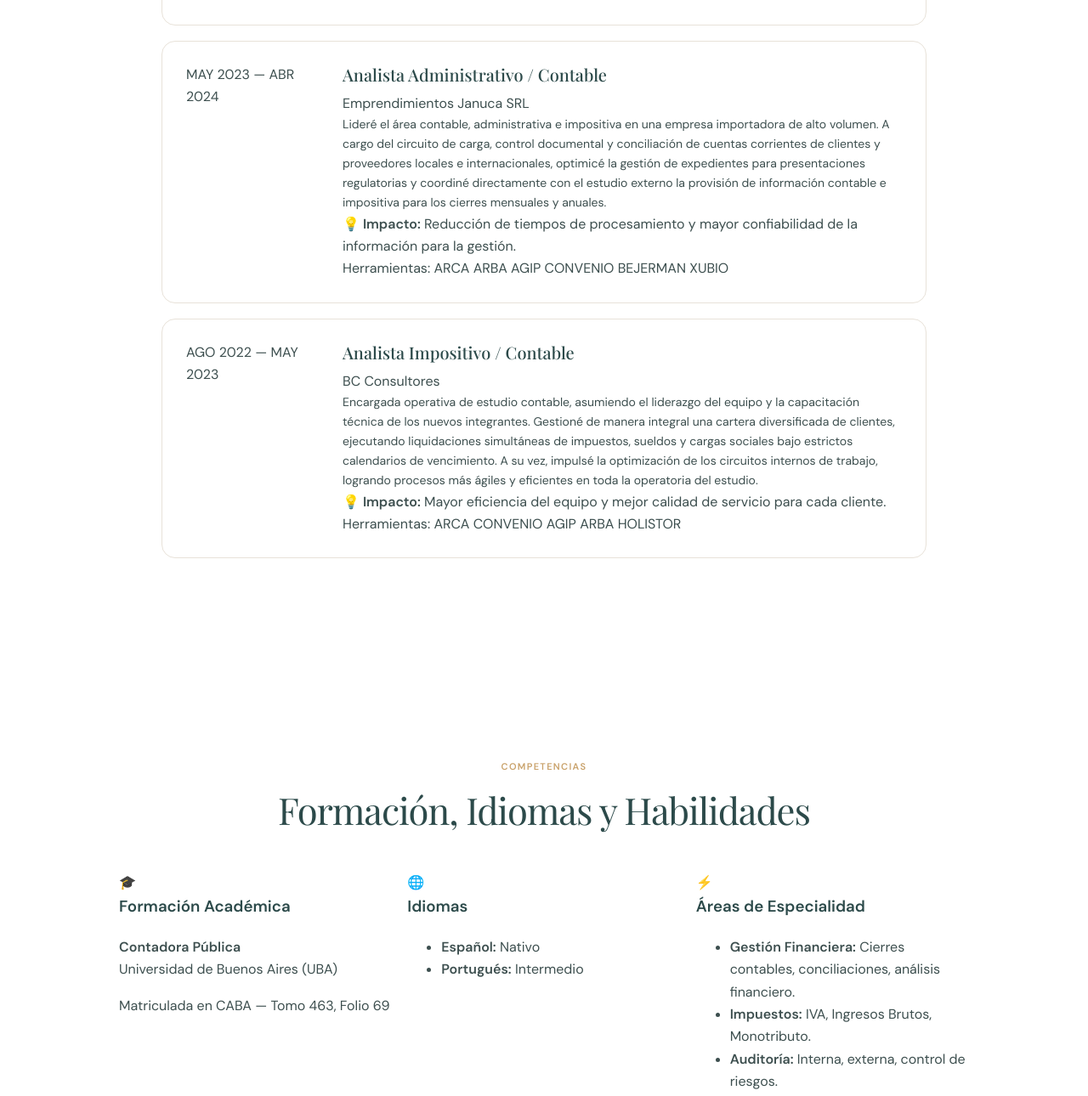
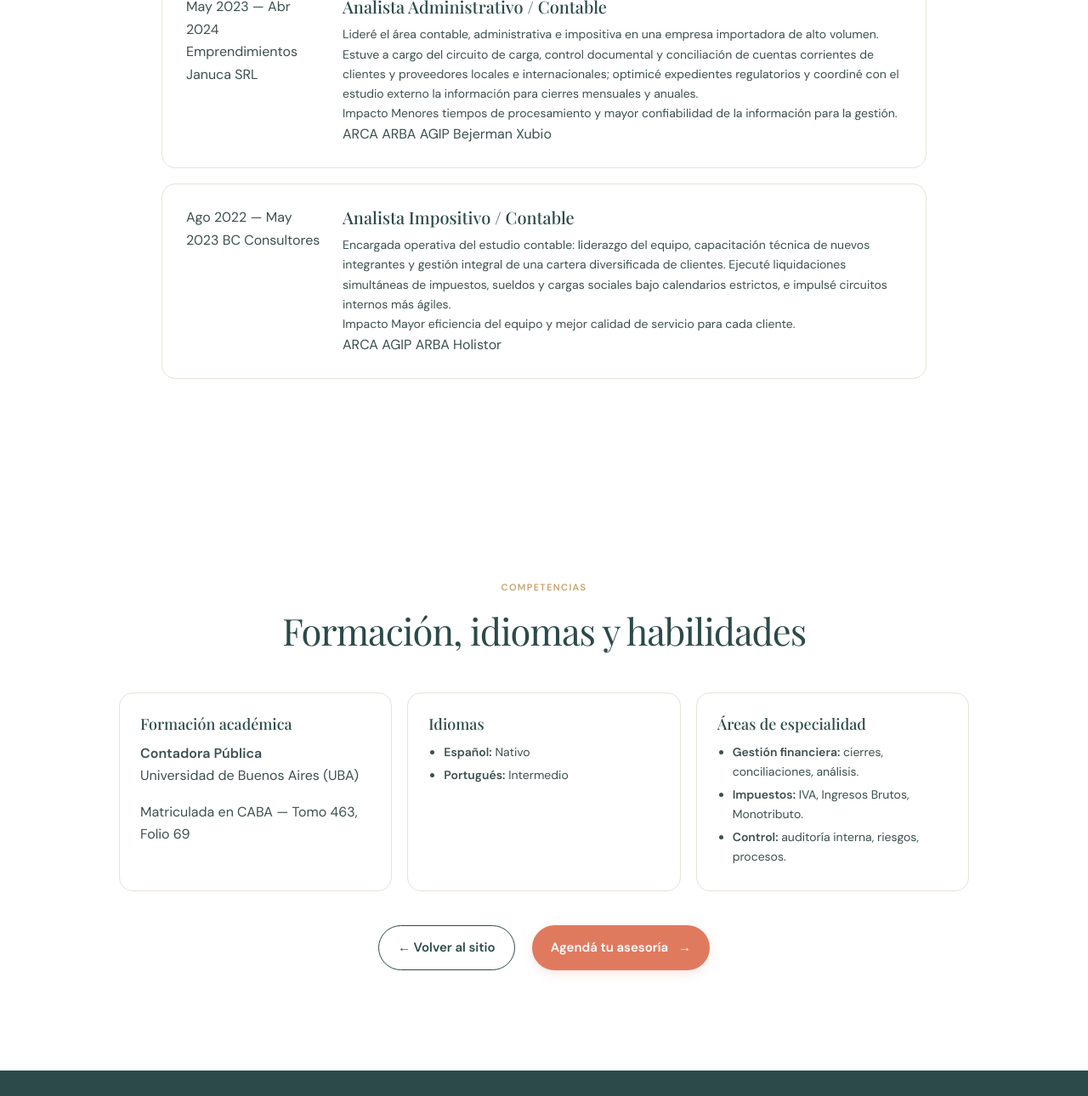
Before and after one commit to nahuegl/marisa-mancuello, a plain HTML site: page trayectoria.html in a window 1280 px wide. Shown: the part 1229-2519 px from the top of the page at 85% size. Drawn offline with nearby package versions, Linux system fonts and the light colour scheme.

Commit message:
Restore and polish Trajectory page structure + styles + bilingual + LinkedIn

```diff
--- a/trayectoria.html
+++ b/trayectoria.html
@@ -23,19 +23,18 @@
       </nav>
       <div class="header-actions">
         <button class="language-toggle" type="button" aria-label="Switch to English">EN</button>
-        <a class="button button-small" href="index.html#sobre-mi">
-          <span>← Volver al sitio</span>
+        <a class="button button-small header-cta" href="index.html#sobre-mi">
+          <span data-i18n="backToSite">← Volver al sitio</span>
         </a>
       </div>
     </header>
 
     <main class="trajectory-page">
-      <!-- Banner / Header de la Trayectoria -->
-      <section class="trajectory-hero section">
+      <section class="trajectory-hero">
         <div class="trajectory-hero-inner">
           <div class="trajectory-hero-copy">
-            <a href="index.html#sobre-mi" class="back-link">← <span data-i18n="backToHome">Volver a Sobre Mí</span></a>
-            <p class="eyebrow" data-i18n="trajEyebrow">Perfil Profesional</p>
+            <a href="index.html#sobre-mi" class="back-link">← <span data-i18n="backToHome">Volver a Sobre mí</span></a>
+            <p class="eyebrow" data-i18n="trajEyebrow">Perfil profesional</p>
             <h1 class="trajectory-title" data-i18n="trajName">Marisa Raquel Mancuello</h1>
             <p class="trajectory-subtitle" data-i18n="trajSub">Contadora Pública (UBA) · Matriculada en CABA — Tomo 463, Folio 69</p>
 
@@ -45,41 +44,37 @@
             </div>
 
             <p class="trajectory-bio" data-i18n="trajBio">
-              Contadora Pública con más de 10 años de trayectoria en administración, contabilidad, impuestos y finanzas. Mi diferencial no es solamente ejecutar tareas: me especializo en detectar inconsistencias, optimizar procesos y transformar la información contable en una herramienta estratégica para la toma de decisiones. Aporto enfoque analítico, criterio profesional y una orientación permanente a la mejora continua de los procesos administrativos, impositivos y financieros.
+              Contadora Pública con más de 10 años de trayectoria en administración, contabilidad, impuestos y finanzas. Me especializo en detectar inconsistencias, optimizar procesos y transformar la información contable en una herramienta estratégica para la toma de decisiones.
             </p>
           </div>
           <figure class="trajectory-portrait">
-            <img src="Marisa%20Mancuello%203.jpeg" alt="Marisa Raquel Mancuello" />
+            <img src="Marisa%20Mancuello%203.jpeg" alt="Marisa Raquel Mancuello" width="420" height="520" />
           </figure>
         </div>
       </section>
 
-      <!-- Experiencia Profesional -->
-      <section class="section trajectory-experience">
-        <div class="container">
+      <section class="section trajectory-experience" aria-labelledby="exp-title">
         <div class="section-intro">
-            <p class="eyebrow" data-i18n="expEyebrow">Trayectoria Laboral</p>
-            <h2 data-i18n="expTitle">Experiencia Profesional</h2>
+          <p class="eyebrow" data-i18n="expEyebrow">Trayectoria laboral</p>
+          <h2 id="exp-title" data-i18n="expTitle">Experiencia profesional</h2>
         </div>
 
         <div class="timeline">
-            <!-- Puesto 1 -->
           <article class="timeline-item">
-              <div class="timeline-badge" data-i18n="job1Dates">ABR 2024 — ACTUALIDAD</div>
-              <div class="timeline-content">
-                <div class="timeline-header">
-                  <h3 data-i18n="job1Title">Analista Sr. Administrativo / Contable</h3>
+            <div class="timeline-meta">
+              <span class="timeline-dates" data-i18n="job1Dates">Abr 2024 — Actualidad</span>
               <span class="company">Newbet SA</span>
             </div>
+            <div class="timeline-content">
+              <h3 data-i18n="job1Title">Analista Sr. Administrativo / Contable</h3>
               <p data-i18n="job1Desc">
-                  Al incorporarme, encontré procesos contables enfocados solo en el cumplimiento mensual, con inconsistencias arrastradas de gestiones anteriores. Lideré el área contable y administrativa regularizando las obligaciones pendientes, corrigiendo errores de categorización tributaria y documentando y estandarizando los procedimientos del área, además de elaborar reportes financieros para gerencia.
+                Al incorporarme, encontré procesos contables enfocados solo en el cumplimiento mensual, con inconsistencias arrastradas de gestiones anteriores. Lideré el área contable y administrativa: regularicé obligaciones pendientes, corregí errores de categorización tributaria, documenté y estandaricé procedimientos, y elaboré reportes financieros para gerencia.
               </p>
-                <div class="impact-box">
-                  <strong>💡 <span data-i18n="impactLabel">Impacto:</span></strong>
-                  <span data-i18n="job1Impact">Reducción de riesgos fiscales y fortalecimiento del control interno, con información confiable para la toma de decisiones de dirección.</span>
-                </div>
-                <div class="tools-list">
-                  <span class="tools-label" data-i18n="toolsLabel">Herramientas:</span>
+              <p class="impact-line">
+                <span class="impact-label" data-i18n="impactLabel">Impacto</span>
+                <span data-i18n="job1Impact">Menor riesgo fiscal, mejor control interno e información confiable para la dirección.</span>
+              </p>
+              <div class="tools-list" aria-label="Herramientas">
                 <span class="tool-tag">ARCA</span>
                 <span class="tool-tag">AGIP</span>
                 <span class="tool-tag">IATA</span>
@@ -88,107 +83,93 @@
             </div>
           </article>
 
-            <!-- Puesto 2 -->
           <article class="timeline-item">
-              <div class="timeline-badge" data-i18n="job2Dates">MAY 2023 — ABR 2024</div>
-              <div class="timeline-content">
-                <div class="timeline-header">
-                  <h3 data-i18n="job2Title">Analista Administrativo / Contable</h3>
+            <div class="timeline-meta">
+              <span class="timeline-dates" data-i18n="job2Dates">May 2023 — Abr 2024</span>
               <span class="company">Emprendimientos Januca SRL</span>
             </div>
+            <div class="timeline-content">
+              <h3 data-i18n="job2Title">Analista Administrativo / Contable</h3>
               <p data-i18n="job2Desc">
-                  Lideré el área contable, administrativa e impositiva en una empresa importadora de alto volumen. A cargo del circuito de carga, control documental y conciliación de cuentas corrientes de clientes y proveedores locales e internacionales, optimicé la gestión de expedientes para presentaciones regulatorias y coordiné directamente con el estudio externo la provisión de información contable e impositiva para los cierres mensuales y anuales.
+                Lideré el área contable, administrativa e impositiva en una empresa importadora de alto volumen. Estuve a cargo del circuito de carga, control documental y conciliación de cuentas corrientes de clientes y proveedores locales e internacionales; optimicé expedientes regulatorios y coordiné con el estudio externo la información para cierres mensuales y anuales.
               </p>
-                <div class="impact-box">
-                  <strong>💡 <span data-i18n="impactLabel">Impacto:</span></strong>
-                  <span data-i18n="job2Impact">Reducción de tiempos de procesamiento y mayor confiabilidad de la información para la gestión.</span>
-                </div>
-                <div class="tools-list">
-                  <span class="tools-label" data-i18n="toolsLabel">Herramientas:</span>
+              <p class="impact-line">
+                <span class="impact-label" data-i18n="impactLabel">Impacto</span>
+                <span data-i18n="job2Impact">Menores tiempos de procesamiento y mayor confiabilidad de la información para la gestión.</span>
+              </p>
+              <div class="tools-list" aria-label="Herramientas">
                 <span class="tool-tag">ARCA</span>
                 <span class="tool-tag">ARBA</span>
                 <span class="tool-tag">AGIP</span>
-                  <span class="tool-tag">CONVENIO</span>
-                  <span class="tool-tag">BEJERMAN</span>
-                  <span class="tool-tag">XUBIO</span>
+                <span class="tool-tag">Bejerman</span>
+                <span class="tool-tag">Xubio</span>
               </div>
             </div>
           </article>
 
-            <!-- Puesto 3 -->
           <article class="timeline-item">
-              <div class="timeline-badge" data-i18n="job3Dates">AGO 2022 — MAY 2023</div>
-              <div class="timeline-content">
-                <div class="timeline-header">
-                  <h3 data-i18n="job3Title">Analista Impositivo / Contable</h3>
+            <div class="timeline-meta">
+              <span class="timeline-dates" data-i18n="job3Dates">Ago 2022 — May 2023</span>
               <span class="company">BC Consultores</span>
             </div>
+            <div class="timeline-content">
+              <h3 data-i18n="job3Title">Analista Impositivo / Contable</h3>
               <p data-i18n="job3Desc">
-                  Encargada operativa de estudio contable, asumiendo el liderazgo del equipo y la capacitación técnica de los nuevos integrantes. Gestioné de manera integral una cartera diversificada de clientes, ejecutando liquidaciones simultáneas de impuestos, sueldos y cargas sociales bajo estrictos calendarios de vencimiento. A su vez, impulsé la optimización de los circuitos internos de trabajo, logrando procesos más ágiles y eficientes en toda la operatoria del estudio.
+                Encargada operativa del estudio contable: liderazgo del equipo, capacitación técnica de nuevos integrantes y gestión integral de una cartera diversificada de clientes. Ejecuté liquidaciones simultáneas de impuestos, sueldos y cargas sociales bajo calendarios estrictos, e impulsé circuitos internos más ágiles.
               </p>
-                <div class="impact-box">
-                  <strong>💡 <span data-i18n="impactLabel">Impacto:</span></strong>
+              <p class="impact-line">
+                <span class="impact-label" data-i18n="impactLabel">Impacto</span>
                 <span data-i18n="job3Impact">Mayor eficiencia del equipo y mejor calidad de servicio para cada cliente.</span>
-                </div>
-                <div class="tools-list">
-                  <span class="tools-label" data-i18n="toolsLabel">Herramientas:</span>
+              </p>
+              <div class="tools-list" aria-label="Herramientas">
                 <span class="tool-tag">ARCA</span>
-                  <span class="tool-tag">CONVENIO</span>
                 <span class="tool-tag">AGIP</span>
                 <span class="tool-tag">ARBA</span>
-                  <span class="tool-tag">HOLISTOR</span>
+                <span class="tool-tag">Holistor</span>
               </div>
             </div>
           </article>
         </div>
-        </div>
       </section>
 
-      <!-- Formación, Idiomas y Habilidades -->
-      <section class="section skills-section">
-        <div class="container">
+      <section class="section skills-section" aria-labelledby="skills-title">
         <div class="section-intro">
           <p class="eyebrow" data-i18n="skillsEyebrow">Competencias</p>
-            <h2 data-i18n="skillsTitle">Formación, Idiomas y Habilidades</h2>
+          <h2 id="skills-title" data-i18n="skillsTitle">Formación, idiomas y habilidades</h2>
         </div>
 
         <div class="skills-grid">
-            <div class="skills-card">
-              <div class="skills-icon">🎓</div>
-              <h3 data-i18n="eduTitle">Formación Académica</h3>
+          <article class="skill-card">
+            <h3 data-i18n="eduTitle">Formación académica</h3>
             <p><strong>Contadora Pública</strong><br />Universidad de Buenos Aires (UBA)</p>
-              <p class="small-text">Matriculada en CABA — Tomo 463, Folio 69</p>
+            <p class="skill-note">Matriculada en CABA — Tomo 463, Folio 69</p>
+          </article>
+
+          <article class="skill-card">
+            <h3 data-i18n="langTitle">Idiomas</h3>
+            <ul>
+              <li><strong data-i18n="langEs">Español:</strong> <span data-i18n="langEsLevel">Nativo</span></li>
+              <li><strong data-i18n="langPt">Portugués:</strong> <span data-i18n="langPtLevel">Intermedio</span></li>
+            </ul>
+          </article>
+
+          <article class="skill-card">
+            <h3 data-i18n="skillsListTitle">Áreas de especialidad</h3>
+            <ul>
+              <li data-i18n="skill1"><strong>Gestión financiera:</strong> cierres, conciliaciones, análisis.</li>
+              <li data-i18n="skill2"><strong>Impuestos:</strong> IVA, Ingresos Brutos, Monotributo.</li>
+              <li data-i18n="skill3"><strong>Control:</strong> auditoría interna, riesgos, procesos.</li>
+            </ul>
+          </article>
         </div>
 
-            <div class="skills-card">
-              <div class="skills-icon">🌐</div>
-              <h3 data-i18n="langTitle">Idiomas</h3>
-              <ul>
-                <li><strong>Español:</strong> Nativo</li>
-                <li><strong>Portugués:</strong> Intermedio</li>
-              </ul>
-            </div>
-
-            <div class="skills-card">
-              <div class="skills-icon">⚡</div>
-              <h3 data-i18n="skillsListTitle">Áreas de Especialidad</h3>
-              <ul>
-                <li><strong>Gestión Financiera:</strong> Cierres contables, conciliaciones, análisis financiero.</li>
-                <li><strong>Impuestos:</strong> IVA, Ingresos Brutos, Monotributo.</li>
-                <li><strong>Auditoría:</strong> Interna, externa, control de riesgos.</li>
-              </ul>
-            </div>
-          </div>
-
-          <!-- Botón de regreso principal -->
-          <div class="back-cta-wrap">
-            <a class="button button-large" href="index.html#sobre-mi">
-              <span>← Volver al sitio principal</span>
+        <div class="trajectory-cta-actions">
+          <a class="button button-outline" href="index.html#sobre-mi">
+            <span data-i18n="backToSite">← Volver al sitio</span>
           </a>
-            <a class="button button-large button-outline" href="https://calendar.app.google/3SxHJpvwusaNwFfG9" target="_blank" rel="noopener noreferrer">
-              <span data-i18n="book">Agendá tu asesoría</span> <span>→</span>
+          <a class="button" href="https://calendar.app.google/3SxHJpvwusaNwFfG9" target="_blank" rel="noopener noreferrer">
+            <span data-i18n="book">Agendá tu asesoría</span> <span aria-hidden="true">→</span>
           </a>
-          </div>
         </div>
       </section>
     </main>
@@ -198,9 +179,20 @@
         <strong>Marisa Mancuello</strong>
         <span data-i18n="footerRole">Contadora Pública | Especialista en Finanzas</span>
       </div>
-      <div>
+      <div class="footer-links">
         <span data-i18n="footerCredential">Matrícula Tomo 463 · Folio 69</span>
         <a href="mailto:mmancuello@finanfoco.com">mmancuello@finanfoco.com</a>
+        <a
+          class="social-link"
+          href="https://www.linkedin.com/in/marisa-mancuello-6b7700197/"
+          target="_blank"
+          rel="noopener noreferrer"
+          aria-label="LinkedIn de Marisa Mancuello"
+        >
+          <svg width="18" height="18" viewBox="0 0 24 24" aria-hidden="true" focusable="false">
+            <path fill="currentColor" d="M20.447 20.452h-3.554v-5.569c0-1.328-.027-3.037-1.852-3.037-1.853 0-2.136 1.445-2.136 2.939v5.667H9.351V9h3.414v1.561h.046c.477-.9 1.637-1.85 3.37-1.85 3.601 0 4.267 2.37 4.267 5.455v6.286zM5.337 7.433a2.062 2.062 0 01-2.063-2.065 2.064 2.064 0 112.063 2.065zm1.782 13.019H3.555V9h3.564v11.452zM22.225 0H1.771C.792 0 0 .774 0 1.729v20.542C0 23.227.792 24 1.771 24h20.451C23.2 24 24 23.227 24 22.271V1.729C24 .774 23.2 0 22.222 0h.003z"/>
+          </svg>
+        </a>
       </div>
       <p data-i18n="footerText">Finanzas claras para emprendedores y empresas que quieren crecer con orden.</p>
     </footer>
```
Lines whose indentation alone changed are shown as unchanged.
